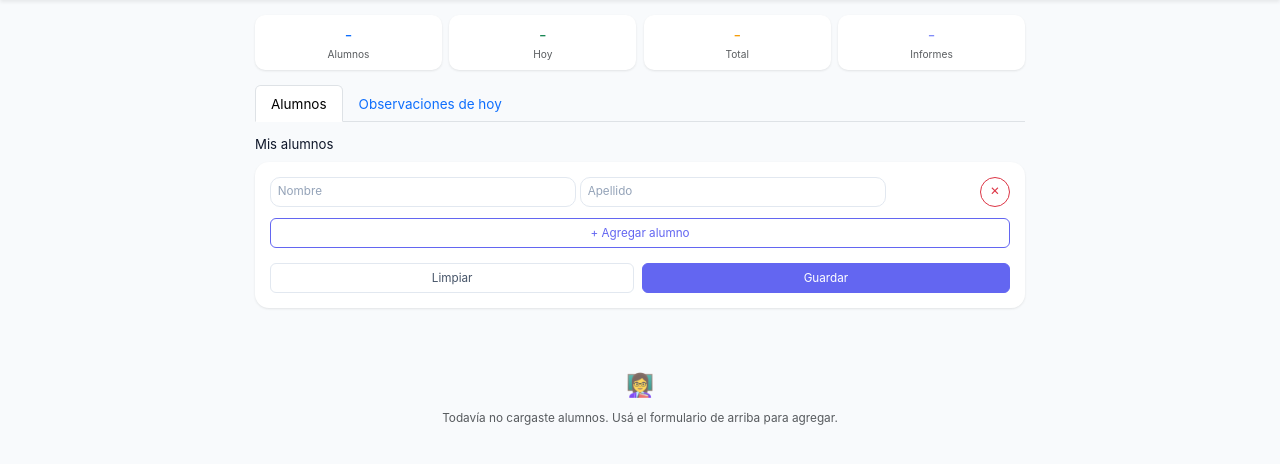
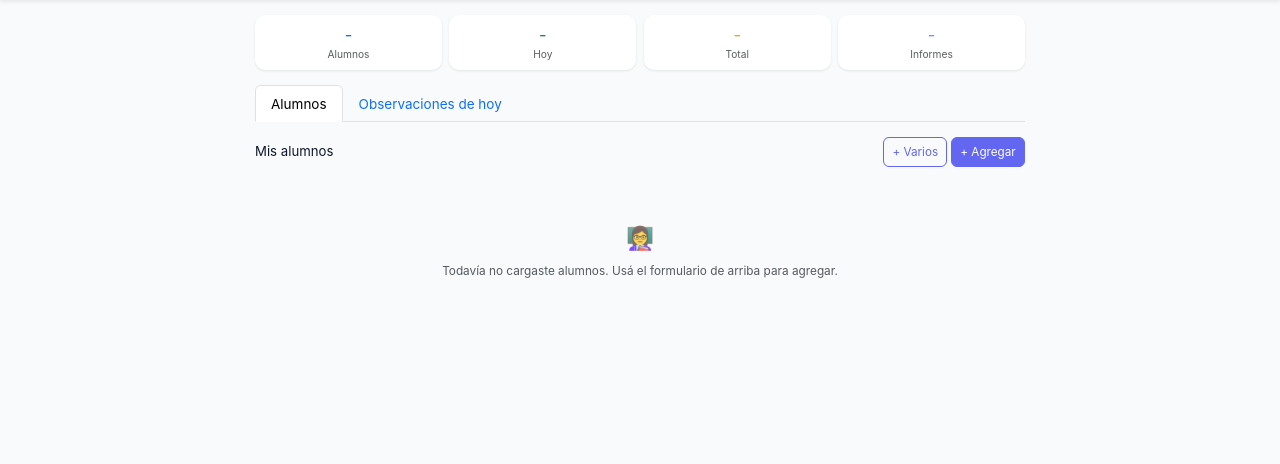
Before and after one commit to chiarakordek/Asistente_Infia, a Flask app: page /dashboard in a window 1280 px wide. Shown: the part 52-516 px from the top of the page. Run offline with Flask 3, Linux system fonts and the light colour scheme; the visitor is signed in with stand-in values (Sample User, id 1); data that the repository does not hold is empty; some libraries are stand-ins or nearby versions.

Commit message:
fix: agregar 1 o varios alumnos con modal + textarea pegar

```diff
--- a/templates/dashboard.html
+++ b/templates/dashboard.html
@@ -45,17 +45,11 @@
     <div id="tabAlumnos">
       <div class="section-header">
         <h6>Mis alumnos</h6>
-      </div>
-
-      <div class="card p-3 mb-3" id="addAlumnosCard">
-        <div id="alumnoRows"></div>
-        <button class="btn btn-sm btn-outline-primary mt-1" onclick="agregarFilaAlumno()">+ Agregar alumno</button>
-        <div class="d-flex gap-2 mt-3">
-          <button class="btn btn-sm btn-outline-secondary flex-grow-1" onclick="limpiarAlumnos()">Limpiar</button>
-          <button class="btn btn-sm btn-primary flex-grow-1" onclick="guardarAlumnos()">Guardar</button>
+        <div class="d-flex gap-1">
+          <button class="btn btn-sm btn-outline-primary" onclick="cargarVarios()">+ Varios</button>
+          <button class="btn btn-sm btn-primary" onclick="mostrarModalAlumno()">+ Agregar</button>
         </div>
       </div>
-
       <div id="alumnosContainer"><div class="text-center py-4 text-muted">Cargando...</div></div>
     </div>
 
@@ -66,12 +60,57 @@
     </div>
   </div>
 
+  <!-- Modal: Agregar 1 alumno -->
+  <div class="modal fade" id="modalAlumno" tabindex="-1">
+    <div class="modal-dialog modal-dialog-centered">
+      <div class="modal-content">
+        <div class="modal-header">
+          <h6 class="modal-title">Nuevo alumno</h6>
+          <button class="btn-close" data-bs-dismiss="modal"></button>
+        </div>
+        <div class="modal-body">
+          <div class="mb-2">
+            <label class="form-label">Nombre</label>
+            <input type="text" id="aNombre" class="form-control">
+          </div>
+          <div class="mb-2">
+            <label class="form-label">Apellido</label>
+            <input type="text" id="aApellido" class="form-control">
+          </div>
+        </div>
+        <div class="modal-footer">
+          <button class="btn btn-sm btn-outline-secondary" data-bs-dismiss="modal">Cancelar</button>
+          <button class="btn btn-sm btn-primary" onclick="guardarAlumno()">Guardar</button>
+        </div>
+      </div>
+    </div>
+  </div>
+
+  <!-- Modal: Agregar varios -->
+  <div class="modal fade" id="modalVarios" tabindex="-1">
+    <div class="modal-dialog modal-dialog-centered">
+      <div class="modal-content">
+        <div class="modal-header">
+          <h6 class="modal-title">Agregar varios alumnos</h6>
+          <button class="btn-close" data-bs-dismiss="modal"></button>
+        </div>
+        <div class="modal-body">
+          <p class="small text-muted mb-2">Un alumno por línea. Formato: <code>Nombre Apellido</code></p>
+          <textarea id="listaAlumnos" class="form-control" rows="8" placeholder="Juan Pérez&#10;María López&#10;Carlos García"></textarea>
+        </div>
+        <div class="modal-footer">
+          <button class="btn btn-sm btn-outline-secondary" data-bs-dismiss="modal">Cancelar</button>
+          <button class="btn btn-sm btn-primary" onclick="guardarVarios()">Guardar</button>
+        </div>
+      </div>
+    </div>
+  </div>
+
   <script src="https://cdn.jsdelivr.net/npm/bootstrap@5.3.3/dist/js/bootstrap.bundle.min.js"></script>
   <script src="/static/js/app.js?v=4"></script>
   <script>
     document.addEventListener('DOMContentLoaded', () => {
       cargarDashboard();
-      agregarFilaAlumno();
       document.querySelectorAll('#dashboardTabs .nav-link').forEach(tab => {
         tab.addEventListener('click', () => {
           document.querySelectorAll('#dashboardTabs .nav-link').forEach(t => t.classList.remove('active'));
@@ -83,39 +122,53 @@
       });
     });
 
-    function agregarFilaAlumno() {
-      const d = document.createElement('div');
-      d.className = 'row g-1 mb-2 align-items-end alumno-add-row';
-      d.innerHTML = `
-        <div class="col-5">
-          <input type="text" class="form-control form-control-sm al-nombre" placeholder="Nombre">
-        </div>
-        <div class="col-5">
-          <input type="text" class="form-control form-control-sm al-apellido" placeholder="Apellido">
-        </div>
-        <div class="col-2 text-end">
-          <button class="btn btn-sm btn-outline-danger btn-icon" onclick="this.closest('.alumno-add-row').remove()" title="Quitar">✕</button>
-        </div>`;
-      document.getElementById('alumnoRows').appendChild(d);
+    let modalAlumno, modalVarios;
+
+    document.addEventListener('DOMContentLoaded', () => {
+      modalAlumno = new bootstrap.Modal('#modalAlumno');
+      modalVarios = new bootstrap.Modal('#modalVarios');
+    });
+
+    function mostrarModalAlumno() {
+      document.getElementById('aNombre').value = '';
+      document.getElementById('aApellido').value = '';
+      modalAlumno.show();
     }
 
-    function limpiarAlumnos() {
-      document.getElementById('alumnoRows').innerHTML = '';
-      agregarFilaAlumno();
+    async function guardarAlumno() {
+      const nombre = document.getElementById('aNombre').value.trim();
+      const apellido = document.getElementById('aApellido').value.trim();
+      if (!nombre || !apellido) return mostrarToast('Completá nombre y apellido', 'warning');
+      try {
+        await api('POST', '/api/alumnos', { nombre, apellido });
+        modalAlumno.hide();
+        mostrarToast('Alumno agregado');
+        cargarAlumnos();
+        cargarStats();
+      } catch (e) { mostrarToast('Error: ' + e.message, 'danger'); }
     }
 
-    async function guardarAlumnos() {
+    function cargarVarios() {
+      document.getElementById('listaAlumnos').value = '';
+      modalVarios.show();
+    }
+
+    async function guardarVarios() {
+      const lines = document.getElementById('listaAlumnos').value.trim().split('\n').filter(Boolean);
+      if (!lines.length) return mostrarToast('Pegá al menos un alumno', 'warning');
       const alumnos = [];
-      document.querySelectorAll('.alumno-add-row').forEach(row => {
-        const nombre = row.querySelector('.al-nombre').value.trim();
-        const apellido = row.querySelector('.al-apellido').value.trim();
-        if (nombre && apellido) alumnos.push({ nombre, apellido });
-      });
-      if (!alumnos.length) return mostrarToast('Completá al menos un alumno', 'warning');
+      for (const l of lines) {
+        const partes = l.trim().split(/\s+/);
+        if (partes.length < 2) continue;
+        const apellido = partes.pop();
+        const nombre = partes.join(' ');
+        alumnos.push({ nombre, apellido });
+      }
+      if (!alumnos.length) return mostrarToast('Formato: Nombre Apellido (uno por línea)', 'warning');
       try {
         await api('POST', '/api/alumnos/multi', { alumnos });
-        mostrarToast(alumnos.length + ' alumno(s) guardado(s)');
-        limpiarAlumnos();
+        modalVarios.hide();
+        mostrarToast(alumnos.length + ' alumno(s) cargado(s)');
         cargarAlumnos();
         cargarStats();
       } catch (e) { mostrarToast('Error: ' + e.message, 'danger'); }
```
